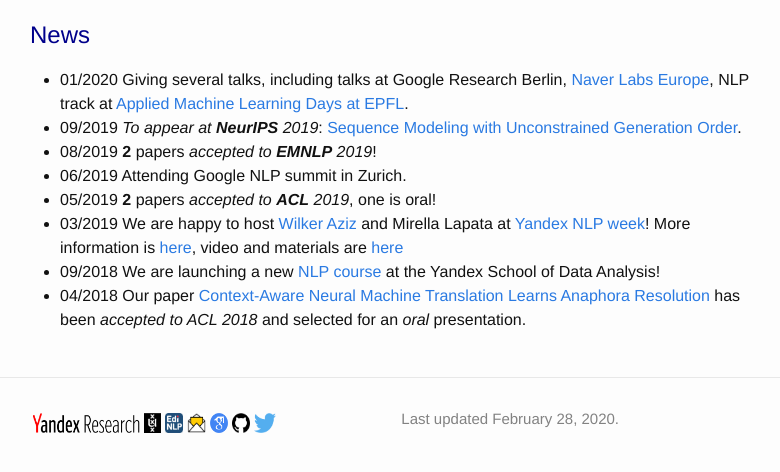
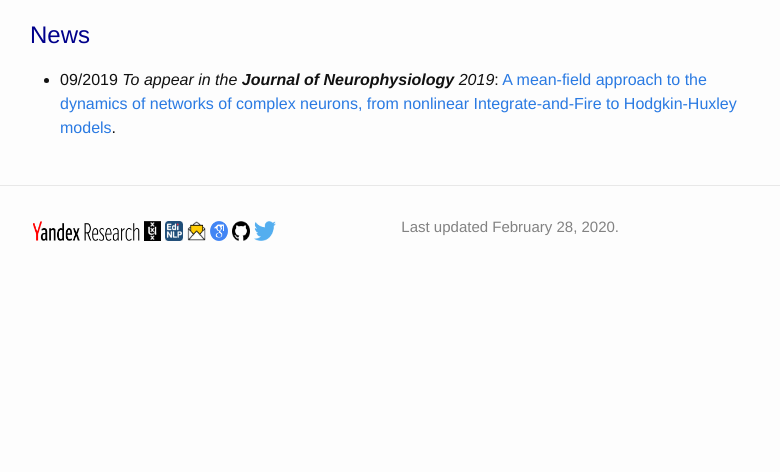
Before and after one commit to l-omar-chehab/l-omar-chehab.github.io, a Jekyll site: the page built from index.md, in a window 1280 px wide, cut to the strip 351-823 px from the top of the page. Shown: the whole strip, without its empty margins (240-1020 px from the left). Built offline with Jekyll 4.4.1, drawn with Linux system fonts in a browser that asks for light colours.

Commit message:
Update index.md

```diff
--- a/index.md
+++ b/index.md
@@ -3,7 +3,7 @@
 ---
 
 <!-- (comment) the image below can be found in img folder of this very project-->
-![i_am_a_fox](./img/people/lena-min.png){: style="float: right; margin: 0px 20px; width: 204px; height: 240px" name="fox"}
+![i_am_a_fox](./img/people/emir-bashir-chehab.jpg){: style="float: right; margin: 0px 20px; width: 204px; height: 240px" name="fox"}
 
 
 <!-- <a href= onMouseOver="document.readmore_1.src='/img/people/foxie.jpeg';" onMouseOut="document.readmore_1.src='/img/people/lena-min.png';">
@@ -20,11 +20,4 @@
 
 ## <span style="color:darkblue">News </span>
 
-* 01/2020 Giving several talks, including talks at Google Research Berlin, [Naver Labs Europe](https://europe.naverlabs.com/research/seminars/analyzing-information-flow-in-transformers/), NLP track at [Applied Machine Learning Days at EPFL](https://appliedmldays.org/tracks/ai-nlp).
-* 09/2019 _To appear at __NeurIPS__ 2019_: [Sequence Modeling with Unconstrained Generation Order](https://arxiv.org/abs/1911.00176).
-* 08/2019 __2__ papers _accepted to __EMNLP__ 2019_!
-* 06/2019 Attending Google NLP summit in Zurich.
-* 05/2019 __2__ papers _accepted to __ACL__ 2019_, one is oral!
-* 03/2019 We are happy to host [Wilker Aziz](http://wilkeraziz.github.io) and Mirella Lapata at [Yandex NLP week](https://yandex.com/company/blog/nlp-week-2019)! More information is [here](https://academy.yandex.ru/events/data_analysis/NLP_week/), video and materials are [here](https://yandexdataschool.ru/edu-process/nlp-week)
-* 09/2018 We are launching a new [NLP course](https://github.com/yandexdataschool/nlp_course) at the Yandex School of Data Analysis!
-* 04/2018 Our paper [Context-Aware Neural Machine Translation Learns Anaphora Resolution](https://arxiv.org/pdf/1805.10163.pdf) has been _accepted to ACL 2018_ and selected for an _oral_ presentation.
+* 09/2019 _To appear in the __Journal of Neurophysiology__ 2019_: [A mean-field approach to the dynamics of networks of complex neurons, from nonlinear Integrate-and-Fire to Hodgkin-Huxley models](https://journals.physiology.org/doi/abs/10.1152/jn.00399.2019).
```
